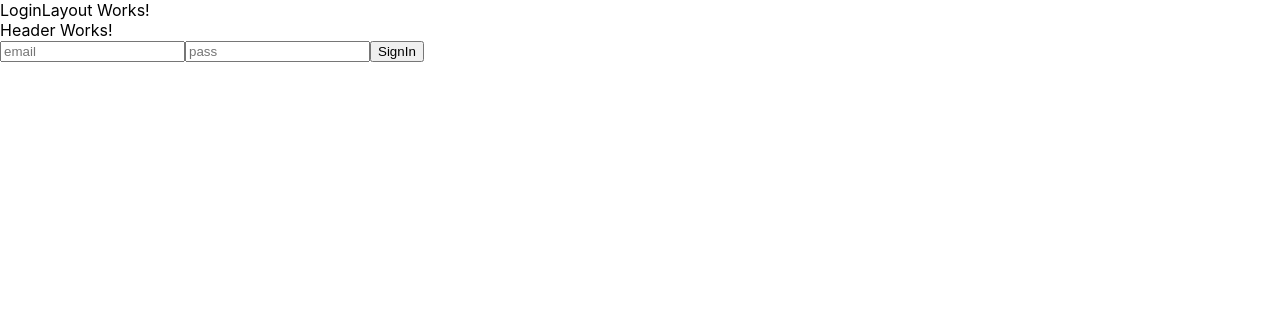
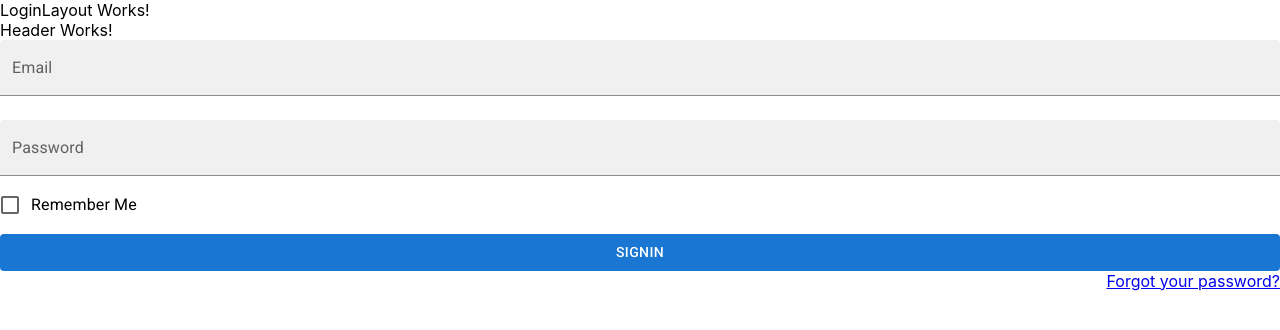
Before and after one commit to britoskies/Hospital-Manager, a React (Vite) app: page /login in a window 1280 px wide. Shown: the top 330 px of the page. Built offline with nearby package versions, Linux system fonts and the light colour scheme; no server answers.

Commit message:
Sign In Components to MUI and modify Routes

```diff
--- a/src/components/SignIn/SignIn.tsx
+++ b/src/components/SignIn/SignIn.tsx
@@ -1,41 +1,140 @@
-import React from 'react';
-import { useState } from 'react';
+// React Imports
+import React, { useEffect, useState } from 'react';
+
+// User Auth Model
 import UserAuth from '../../models/userauth/UserAuth';
-import SignInView from './../../views/SignInView/SignInView';
-import { FirebaseError } from 'firebase/app'
+
+// MUI Imports
+import { TextField, Button, FormHelperText, Checkbox, FormControlLabel, Box } from '@mui/material';
+
+// Styles
+import './SignIn.css'
 
 type Props = {};
 
 function SignIn({ }: Props) {
 
-    const [email, setEmail] = useState("");
-    const [password, setPassword] = useState("");
+    const [email, setEmail] = useState(" ");
+    const [password, setPassword] = useState(" ");
+
+    const [signinError, setsigninError] = useState(false);
+    const [emailError, setEmailError] = useState(false);
+    const [passwordError, setPasswordError] = useState(false);
 
     const handleEmail = (e: any) => {
-        setEmail(e.target.value);
+        setEmail(e.target.value)
     }
 
     const handlePassword = (e: any) => {
         setPassword(e.target.value);
     }
 
+    const checkEmptyEmail = () => {
+        return (email === "")
+    }
+
+    const checkEmptyPassword = () => {
+        return (password === "")
+    }
+
     const auth = async () => {
-        if (email === "" || password === "") {
-            return alert("Please fill all fields");
+        if(checkEmptyEmail()) {
+            setEmailError(true)
+        }
+
+        if(checkEmptyPassword()) {
+            setPasswordError(true)
+        }
+
+        if(emailError || passwordError) {
+            return false
         }
 
         const result = await UserAuth.authUser(email, password)
 
         if (!result) {
-            return alert("Invalid signin")
+            return setsigninError(true)
         }
     }
 
+    const handleEnter = (e: any) => {
+        if(e.key == "Enter") {
+            auth()
+        }
+    }
+
+    useEffect(() => {
+        setsigninError(false)
+        if(checkEmptyEmail()) {
+            setEmailError(true)
+        } else {
+            setEmailError(false)
+        }
+    }, [email])
+
+    useEffect(() => {
+        setsigninError(false)
+        if(checkEmptyPassword()) {
+            setPasswordError(true)
+        } else {
+            setPasswordError(false)
+        }
+    }, [password])
+
     return (
         <div className='signin-form'>
-            <input type="email" placeholder="email" onChange={(e) => handleEmail(e)} />
-            <input type="password" placeholder='pass' onChange={(e) => handlePassword(e)} />
-            <button onClick={() => auth()}>SignIn</button>
+            <Box className='signin-form-inputs'>
+                <TextField
+                    variant="filled"
+                    label="Email"
+                    type={"email"}
+                    onChange={(e) => handleEmail(e)}
+                    className="signin-input"
+                    sx={{pb: 3}}
+                    error={emailError}
+                    onKeyDown={(e) => handleEnter(e)}
+                    helperText={emailError ? "Please fill this field" : null}
+                    fullWidth
+                />
+                <TextField
+                    variant="filled"
+                    label="Password"
+                    type={"password"}
+                    onChange={(e) => handlePassword(e)}
+                    className="signin-input"
+                    sx={{pb: 1}}
+                    error={passwordError}
+                    onKeyDown={(e) => handleEnter(e)}
+                    helperText={passwordError ? "Please fill this field" : null}
+                    fullWidth
+                />
+                <FormControlLabel
+                    control={<Checkbox/>}
+                    label="Remember Me"
+                    sx={{pb: 1}}
+                />
+                <Button
+                    variant="contained"
+                    color="primary"
+                    onClick={() => auth()}
+                    fullWidth
+                    disableElevation
+                >
+                    SignIn
+                </Button>
+            </Box>
+            <Box
+                className="signin-form-helpers"
+                sx={{
+                        display: 'flex',
+                        justifyContent: 'space-between'
+                }}
+            >
+                <FormHelperText sx={{"font-size": '1rem'}} error>
+                    {signinError ? "Invalid SignIn" : null}
+                </FormHelperText>
+                <a href="#">Forgot your password?</a>
+            </Box>
         </div >
     );
 }
```
Also changed, not shown: src/routes/routerConfig.tsx (+5 -4 lines), src/components/SignIn/SignIn.css (added).
